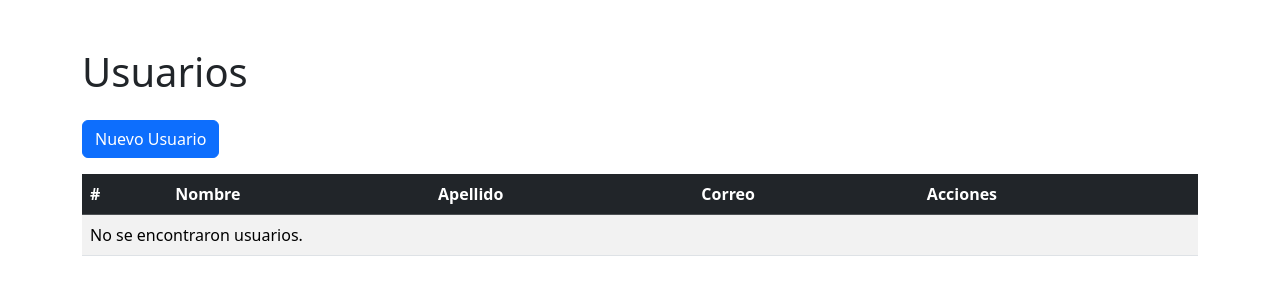
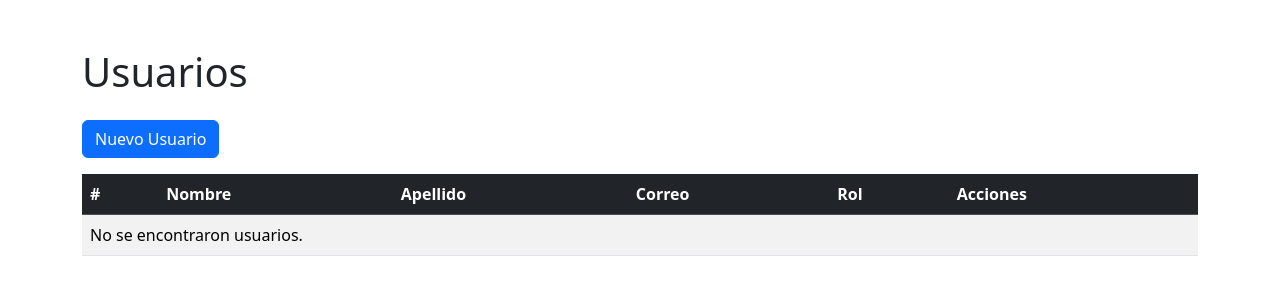
Before and after one commit to miguel-jaeger/ejemploCRUDSpring, a PHP site: page / in a window 1280 px wide. Shown: the top 300 px of the page. Run offline with PHP 8.4, Linux system fonts and the light colour scheme; data that the repository does not hold is empty.

Commit message:
add rol to interface

```diff
--- a/front-php/index.php
+++ b/front-php/index.php
@@ -19,6 +19,7 @@
           <th>Nombre</th>
           <th>Apellido</th>
           <th>Correo</th>
+          <th>Rol</th>
           <th>Acciones</th>
         </tr>
       </thead>
@@ -35,24 +36,21 @@
                     <td><?php echo htmlspecialchars($usuario['nombre']); ?></td>
                     <td><?php echo htmlspecialchars($usuario['apellido']); ?></td>
                     <td><?php echo htmlspecialchars($usuario['correo']); ?></td>
+                    <td><?php echo htmlspecialchars($usuario['rol']['descripcion'] ?? 'Sin Rol'); ?></td>
                     <td>
-                     <!-- <button class="btn btn-warning btn-sm me-1" onclick='editarUsuario(<?php echo htmlspecialchars(json_encode($usuario)); ?>)'>Editar</button>
-                      <button class="btn btn-danger btn-sm" onclick="eliminarUsuario(<?php echo $usuario['idPersona']; ?>)">Eliminar</button>-->
-<!-- Los botones con iconos utilizando Bootstrap Icons -->
                       <button class="btn btn-primary btn-sm me-1" onclick='editarUsuario(<?php echo htmlspecialchars(json_encode($usuario)); ?>)'>
                         <i class="bi bi-pencil-square"></i> Editar
                       </button>
                       <button class="btn btn-danger btn-sm" onclick="eliminarUsuario(<?php echo $usuario['idPersona']; ?>)">
                         <i class="bi bi-trash"></i> Eliminar
                       </button>
-
                     </td>
                   </tr>
                 <?php
               }
           } else {
         ?>
-          <tr><td colspan="5">No se encontraron usuarios.</td></tr>
+          <tr><td colspan="6">No se encontraron usuarios.</td></tr>
         <?php
           }
         ?>
@@ -96,10 +94,26 @@
               <input type="password" class="form-control" id="contrasena" name="contrasena">
               <small class="form-text text-muted" id="passwordHint"></small>
             </div>
+            <div class="mb-3">
+              <label for="rol" class="form-label">Rol</label>
+              <select class="form-select" id="rol" name="rol.idRol" required>
+                <option value="" disabled selected>Selecciona un rol</option>
+                <?php
+                  $jsonRoles = file_get_contents('http://localhost:4001/api/roles');
+                  $roles = json_decode($jsonRoles, true);
+                  if ($roles && is_array($roles)) {
+                      foreach ($roles as $rol) {
+                          echo "<option value='" . htmlspecialchars($rol['idRol']) . "'>" . htmlspecialchars($rol['descripcion']) . "</option>";
+                      }
+                  }
+                ?>
+              </select>
+            </div>
           </div>
           <div class="modal-footer">
+       <button type="submit" class="btn btn-primary" id="btnSave">Guardar</button>
        <button type="button" class="btn btn-secondary" data-bs-dismiss="modal">Cancelar</button>
-            <button type="submit" class="btn btn-primary" id="btnSave">Guardar</button>
+
           </div>
         </form>
       </div>
@@ -124,6 +138,7 @@
       document.getElementById('modalTitle').textContent = 'Nuevo Usuario';
       document.getElementById('contrasena').required = true;
       document.getElementById('passwordHint').textContent = 'La contraseña es obligatoria para nuevos usuarios';
+      document.getElementById('rol').value = ''; // Limpiar selección de rol
     }
 
     function editarUsuario(usuario) {
@@ -141,6 +156,9 @@
         document.getElementById('contrasena').required = false;
         document.getElementById('modalTitle').textContent = 'Editar Usuario';
         document.getElementById('passwordHint').textContent = 'Dejar en blanco para mantener la contraseña actual';
+
+        // Seleccionar el rol actual del usuario
+        document.getElementById('rol').value = usuario.rol?.idRol || '';
 
         usuarioModal.show();
       } catch (error) {
@@ -164,12 +182,12 @@
       const data = {
         nombre: form.nombre.value.trim(),
         apellido: form.apellido.value.trim(),
-        correo: form.correo.value.trim()
+        correo: form.correo.value.trim(),
+        contrasena: form.contrasena.value,
+        rol: {
+          idRol: parseInt(form['rol.idRol'].value)
+        }
       };
-
-      // Añadir contraseña siempre, incluso si está vacía
-      // Esto es importante ya que el backend podría esperar este campo
-      data.contrasena = form.contrasena.value;
 
       // Si es edición, añadir el ID
       if (idPersona) {
```
Lines whose indentation alone changed are shown as unchanged.
